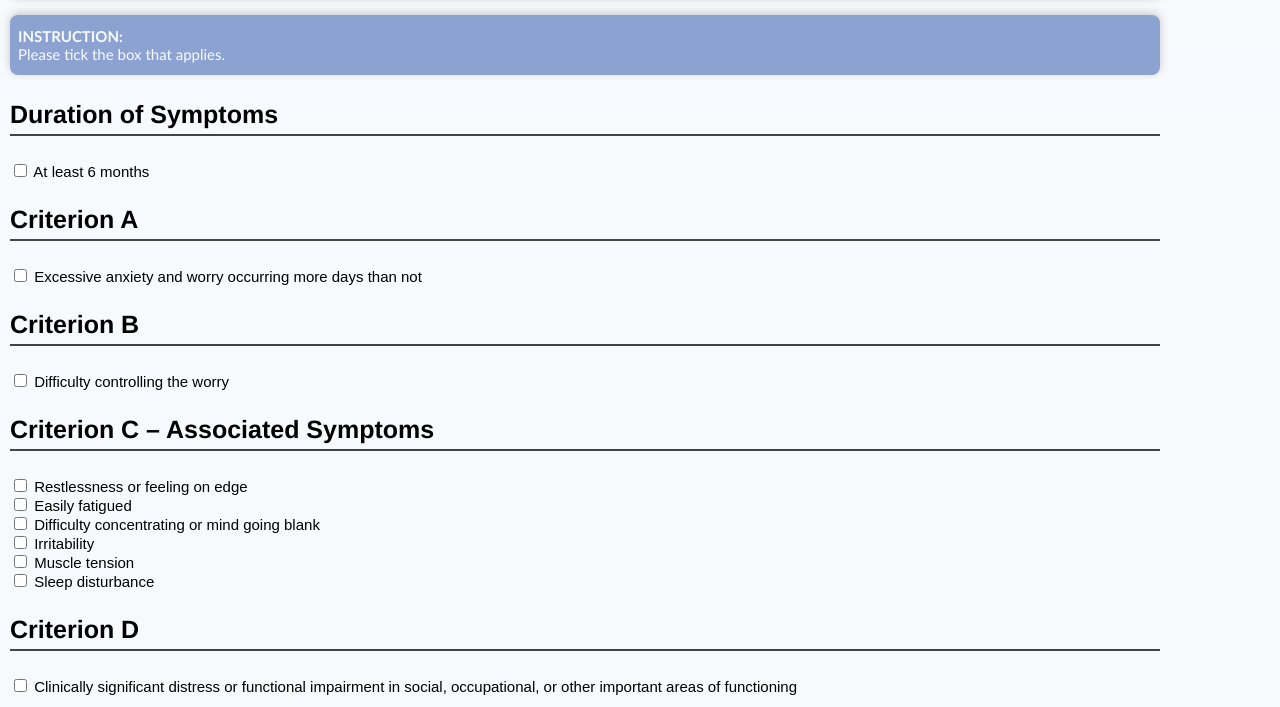
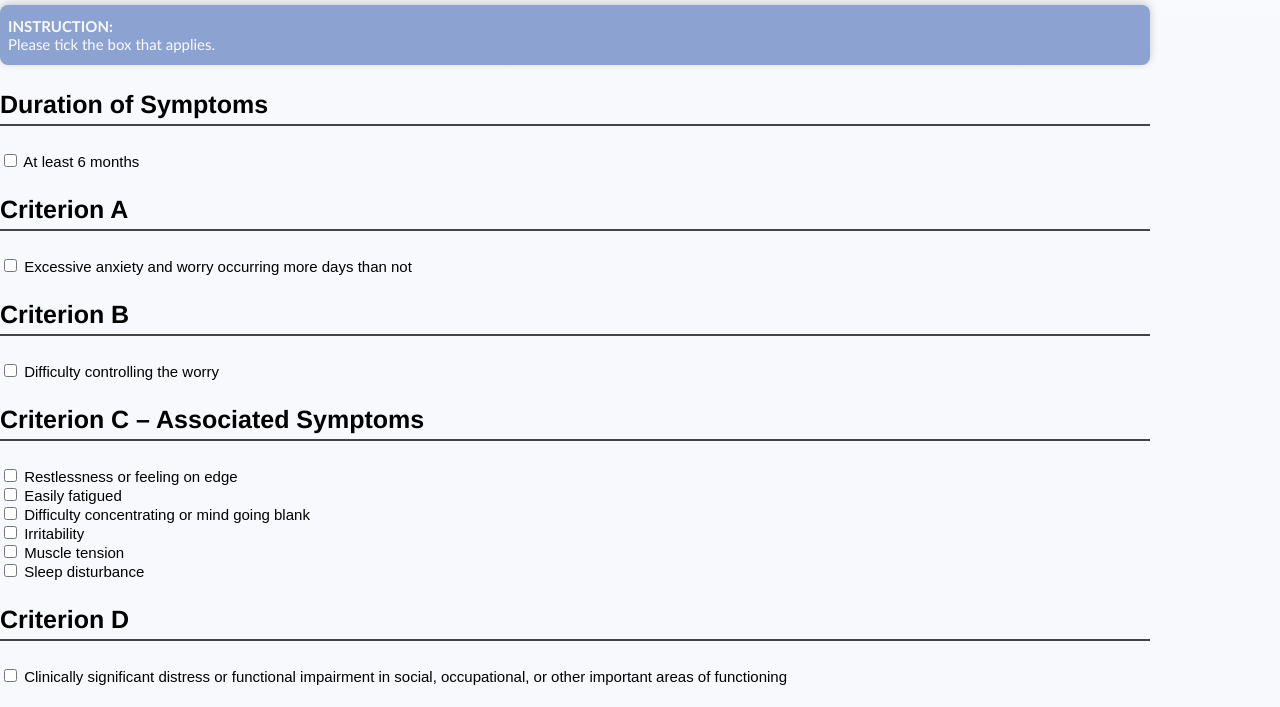
Before and after one commit to medicscores/DSMchecklistforGAD_English, a plain HTML site: page index.html in a window 1280 px wide. Shown: the part 339-1046 px from the top of the page. Drawn offline with Linux system fonts and the light colour scheme.

Commit message:
Update index.html

```diff
--- a/index.html
+++ b/index.html
@@ -5,7 +5,7 @@
   <meta name="viewport" content="width=device-width, initial-scale=1.0">
   <title>GAD DSM-5-TR Checklist</title>
   <style>
-    body { max-width: 1150px; width:  100%; padding: 10px; display: inline-block; justify-content: center; font-family: Arial, sans serif; font-size: 15px; margin: 0 auto; background: linear-gradient(180deg, #F8FAFF 0%, #F7F8FA 100%); color:var(--muted); }
+    body { max-width: 1150px; width:  100%; padding: 0; display: inline-block; justify-content: center; font-family: Arial, sans serif; font-size: 15px; margin: 0 auto; background: linear-gradient(180deg, #F8FAFF 0%, #F7F8FA 100%); color:var(--muted); }
 
     h1 { font-family: Verdana; font-size: 20px; color: #545454; margin: 0; padding-top: 20px; }
     h2 { font-family: Verdana; font-size: 35px; color: #333333; margin: 0; padding-bottom: 10px; }
```
